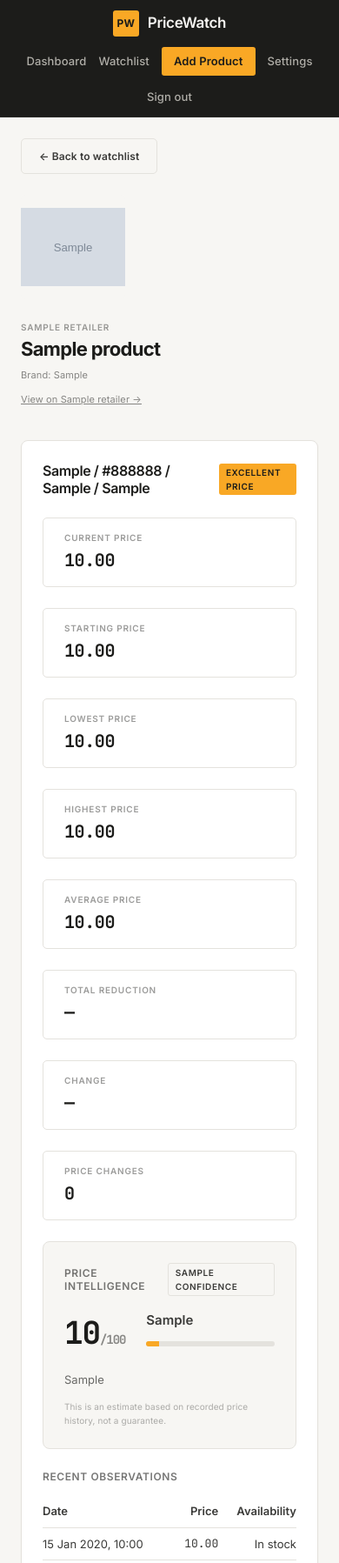
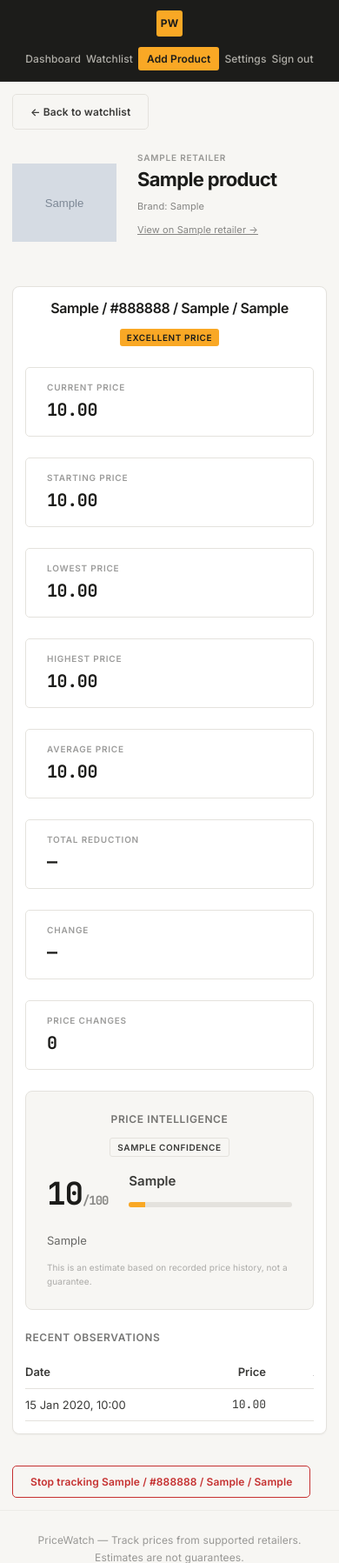
Before and after one commit to akhildec24/PriceWatch, a Django app: page /product/1/ in a window 390 px wide. Shown: the top 1797 px of the page at 87% size. Run offline with Django 5.2, Linux system fonts and the light colour scheme; a user stored in the database is signed in; tables that the repository leaves empty hold one stand-in row (values such as "Sample post"); grey boxes marked "Sample" are stand-in pictures; parts of the project's set-up code (start-up, migrations or seed data) failed here and were passed over; some libraries are stand-ins or nearby versions.

Commit message:
Make app fully mobile responsive
- Three-breakpoint responsive system (900px, 640px, 480px)
- Grid collapses: 4 cols -> 2 cols -> 1 col
- Flex-between stacks vertically on mobile
- Observations table wrapped in scrollable container
- Nav links shrink and hide brand name on very small screens
- Cards, chart container, and auth page padding reduced on mobile
- Product detail header image gets min-width to prevent squishing
- Preview card and settings card get width: 100% for full-width on mobile
- Dashboard stats use flex: 1 for even spacing
- Chart max-height reduced to 250px on small screens

```diff
--- a/static/css/base.css
+++ b/static/css/base.css
@@ -431,6 +431,36 @@ p {
         padding: var(--space-md);
     }
     h1 { font-size: 1.5rem; }
+
+    .flex-between {
+        flex-direction: column;
+        align-items: flex-start;
+        gap: var(--space-sm);
+    }
+
+    .flex {
+        flex-wrap: wrap;
+    }
+
+    .card {
+        padding: var(--space-sm);
+    }
+
+    .card__image {
+        height: 140px;
+    }
+
+    .stat {
+        min-width: 100px;
+    }
+
+    .prediction__score {
+        font-size: 1.75rem;
+    }
+
+    .auth-page {
+        margin: var(--space-xl) auto;
+    }
 }
 
 /* Dashboard sections */
@@ -643,3 +673,47 @@ p {
 .flex-between { display: flex; justify-content: space-between; align-items: center; }
 .gap-sm { gap: var(--space-sm); }
 .gap-md { gap: var(--space-md); }
+
+/* Responsive table */
+.table-wrap {
+    overflow-x: auto;
+    -webkit-overflow-scrolling: touch;
+}
+
+.table-wrap table {
+    min-width: 400px;
+}
+
+@media (max-width: 640px) {
+    .table-wrap table {
+        font-size: 0.75rem;
+    }
+}
+
+/* Mobile nav adjustments */
+@media (max-width: 480px) {
+    .nav__links {
+        gap: 0.375rem;
+    }
+    .nav__link {
+        font-size: 0.75rem;
+    }
+    .nav__link--accent {
+        padding: 0.25rem 0.625rem;
+    }
+    .nav__name {
+        display: none;
+    }
+    .main {
+        padding: var(--space-sm);
+    }
+    .card {
+        padding: var(--space-sm);
+    }
+    .chart-container {
+        padding: var(--space-sm);
+    }
+    .chart-container canvas {
+        max-height: 250px;
+    }
+}
--- a/templates/accounts/dashboard.html
+++ b/templates/accounts/dashboard.html
@@ -6,11 +6,11 @@
 <h1 class="mb-lg">Dashboard</h1>
 
 <div class="flex gap-md mb-lg" style="flex-wrap: wrap;">
-    <div class="stat">
+    <div class="stat" style="flex: 1; min-width: 140px;">
         <span class="stat__label">Tracked Products</span>
         <span class="stat__value">{{ total_tracked }}</span>
     </div>
-    <div class="stat">
+    <div class="stat" style="flex: 1; min-width: 140px;">
         <span class="stat__label">Unread Alerts</span>
         <span class="stat__value">{{ unread_alerts }}</span>
     </div>
--- a/templates/accounts/settings.html
+++ b/templates/accounts/settings.html
@@ -5,7 +5,7 @@
 {% block content %}
 <h1 class="mb-lg">Settings</h1>
 
-<div class="card" style="max-width: 600px;">
+<div class="card" style="max-width: 600px; width: 100%;">
     <div class="stat mb-md">
         <span class="stat__label">Account tier</span>
         <span class="stat__value">{{ user.get_tier_display }}</span>
--- a/templates/trackers/add_product.html
+++ b/templates/trackers/add_product.html
@@ -10,7 +10,7 @@
     extract the current price, and start tracking it for you.
 </p>
 
-<div class="card mb-lg" style="max-width: 700px;">
+<div class="card mb-lg" style="max-width: 700px; width: 100%;">
     <form id="add-product-form"
           hx-post="{% url 'product_preview' %}"
           hx-target="#preview-container"
--- a/templates/trackers/partials/product_preview.html
+++ b/templates/trackers/partials/product_preview.html
@@ -1,4 +1,4 @@
-<div class="card" style="max-width: 700px;" x-data="{ selectedVariant: '', alertType: 'any_drop' }">
+<div class="card" style="max-width: 700px; width: 100%;" x-data="{ selectedVariant: '', alertType: 'any_drop' }">
     {% if product_data.image_url %}
         <img src="{{ product_data.image_url }}" alt="{{ product_data.title }}" class="card__image">
     {% endif %}
@@ -58,14 +58,14 @@
                 <input type="radio" name="alert_type" value="target_price" x-model="alertType">
                 <span class="alert-option__label">Alert me when it reaches a target price</span>
             </label>
-            <div x-show="alertType === 'target_price'" style="padding-left: var(--space-lg);">
+            <div x-show="alertType === 'target_price'" style="padding-left: var(--space-md);">
                 <input type="number" name="target_price" step="0.01" class="input" placeholder="Target price e.g. 80.00">
             </div>
             <label class="alert-option">
                 <input type="radio" name="alert_type" value="percentage" x-model="alertType">
                 <span class="alert-option__label">Alert me after a percentage reduction</span>
             </label>
-            <div x-show="alertType === 'percentage'" style="padding-left: var(--space-lg);">
+            <div x-show="alertType === 'percentage'" style="padding-left: var(--space-md);">
                 <input type="number" name="percentage_drop" step="0.01" class="input" placeholder="Percentage e.g. 20">
             </div>
             <label class="alert-option">
--- a/templates/trackers/product_detail.html
+++ b/templates/trackers/product_detail.html
@@ -6,11 +6,11 @@
 {% block content %}
 <a href="{% url 'watchlist' %}" class="btn btn--ghost mb-md" style="font-size: 0.75rem;">← Back to watchlist</a>
 
-<div class="flex gap-md mb-lg" style="flex-wrap: wrap;">
+<div class="flex gap-md mb-lg" style="flex-wrap: wrap; align-items: flex-start;">
     {% if product.image_url %}
-        <img src="{{ product.image_url }}" alt="{{ product.title }}" style="width: 120px; height: 120px; object-fit: contain; background: var(--color-off-white); border-radius: var(--radius);">
+        <img src="{{ product.image_url }}" alt="{{ product.title }}" style="width: 120px; height: 120px; min-width: 120px; object-fit: contain; background: var(--color-off-white); border-radius: var(--radius);">
     {% endif %}
-    <div style="flex: 1; min-width: 250px;">
+    <div style="flex: 1; min-width: 200px;">
         <div class="card__retailer">{{ product.retailer.name }}</div>
         <h1 style="font-size: 1.375rem; margin-bottom: var(--space-xs);">{{ product.title }}</h1>
         {% if product.brand %}
@@ -157,6 +157,7 @@
     {% if vd.observations %}
     <div class="mt-md">
         <h3 class="mb-sm" style="font-size: 0.75rem; text-transform: uppercase; letter-spacing: 0.05em; opacity: 0.6;">Recent Observations</h3>
+        <div class="table-wrap">
         <table style="width: 100%; font-size: 0.8125rem; border-collapse: collapse;">
             <thead>
                 <tr style="border-bottom: 1px solid var(--color-light-grey);">
@@ -179,6 +180,7 @@
                 {% endfor %}
             </tbody>
         </table>
+        </div>
     </div>
     {% endif %}
 </div>
```
